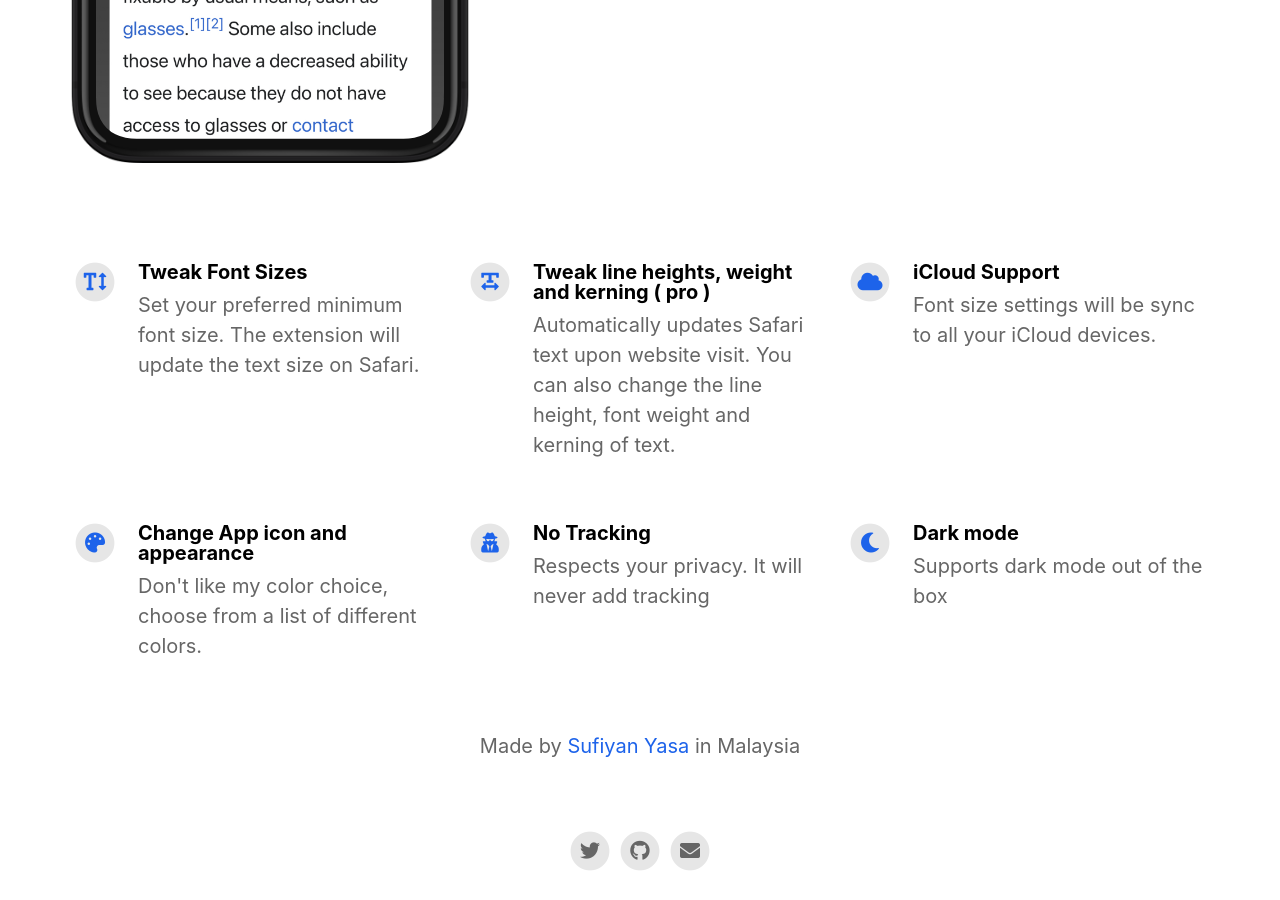
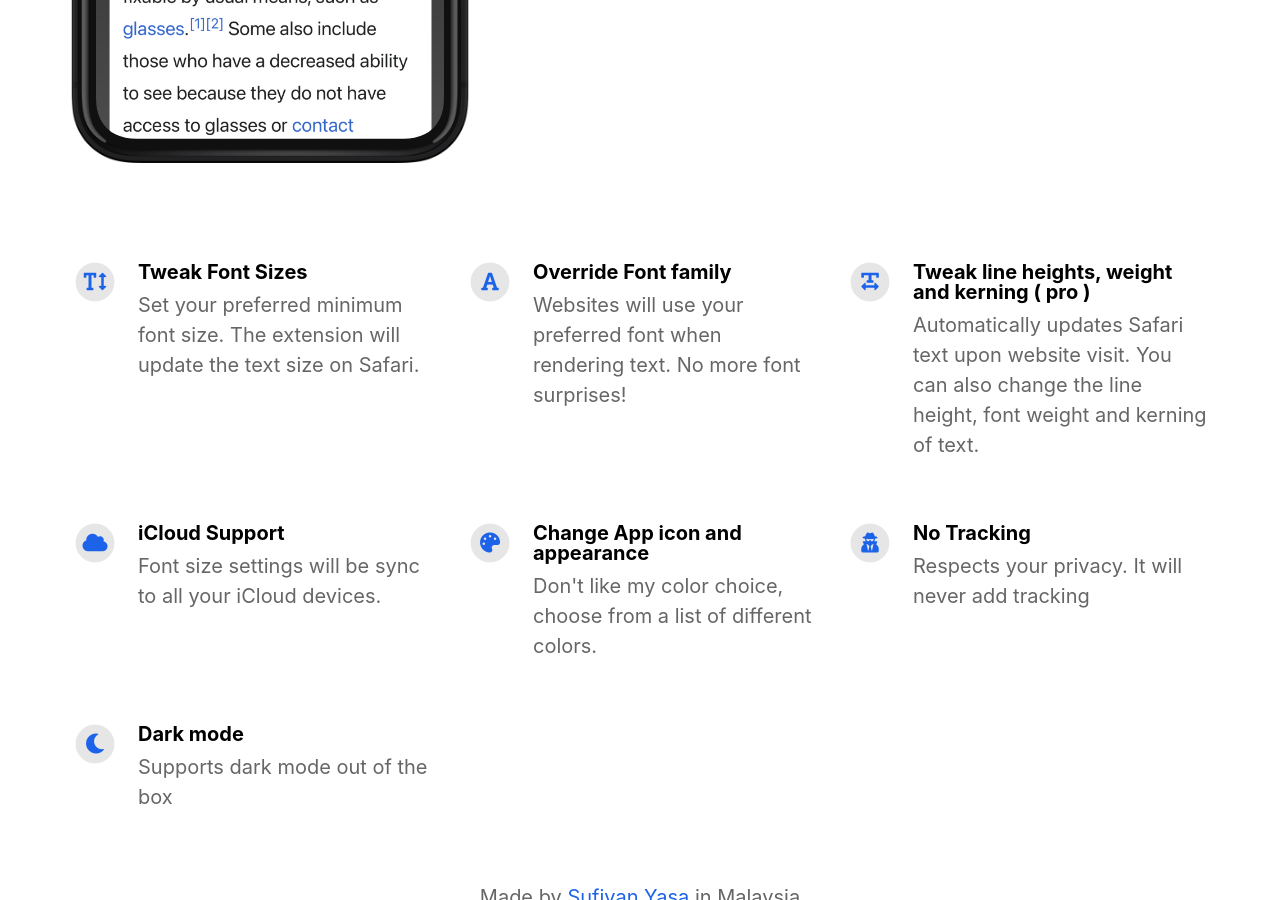
Before and after one commit to xr1337/TweakSafariFonts, a Jekyll site: the page built from index.html, in a window 1280 px wide and 900 px high, scrolled down 822 px. Built offline with Jekyll 4.4.1, drawn with Linux system fonts in a browser that asks for light colours; nearby versions of some CDN libraries.

Commit message:
Add new feature - font family changes

```diff
--- a/_config.yml
+++ b/_config.yml
@@ -38,6 +38,10 @@ features                                  :
   - title                                 : Tweak Font Sizes
     description                           : Set your preferred minimum font size. The extension will update the text size on Safari.
     fontawesome_icon_name                 : text-height
+
+  - title                                 : Override Font family
+    description                           : Websites will use your preferred font when rendering text. No more font surprises!
+    fontawesome_icon_name                 : font
 
   - title                                 : Tweak line heights, weight and kerning ( pro )
     description                           : Automatically updates Safari text upon website visit. You can also change the line height, font weight and kerning of text.
```
